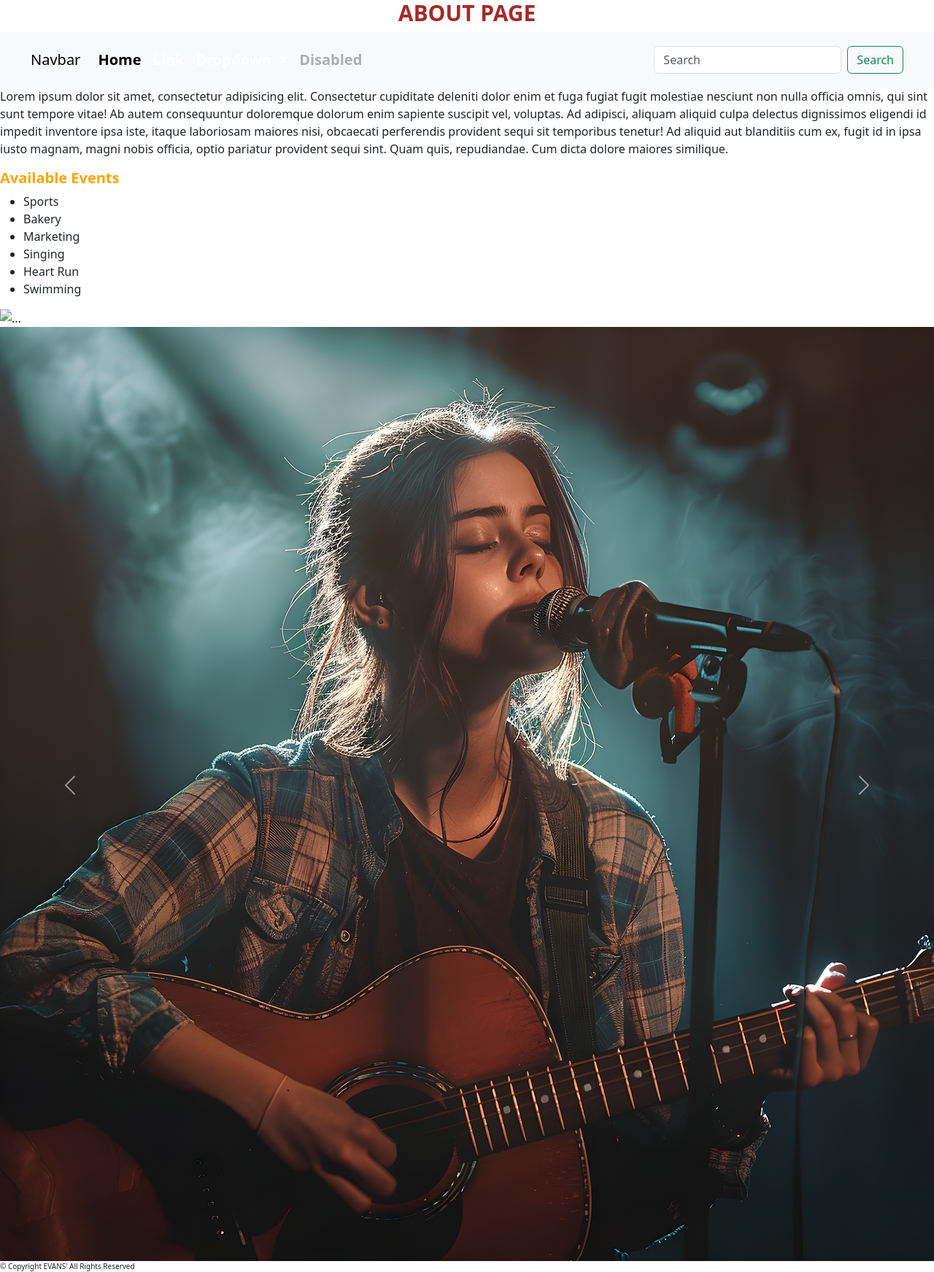
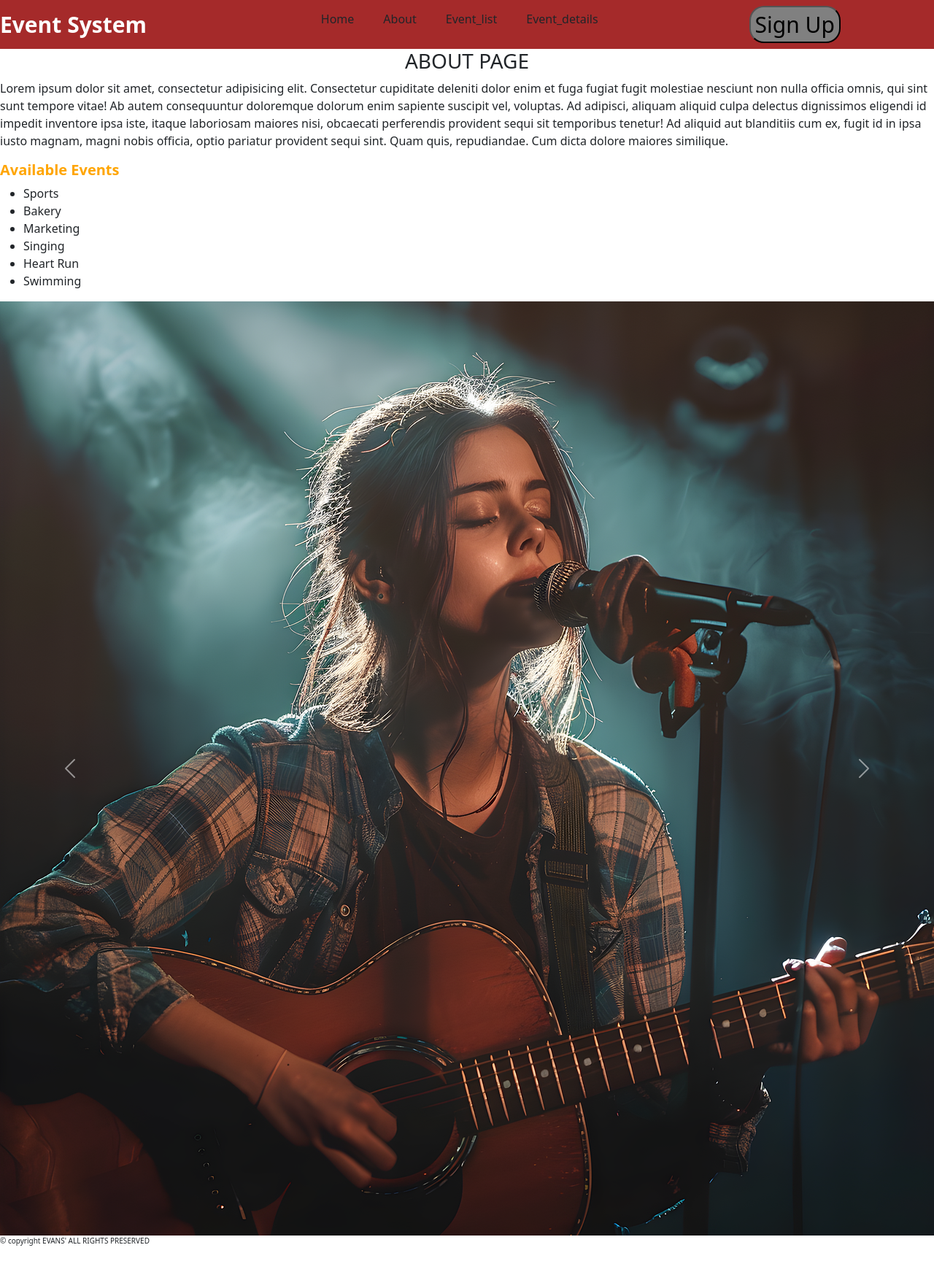
Before and after one commit to SNAVEY510/event-system, a Django app: page /attendance_register/about/ in a window 1280 px wide. Shown: the whole page at 73% size. After the commit the page ends 1707 px from the top, so only its background shows below. Run offline with Django 5.2, Linux system fonts and the light colour scheme; some libraries are stand-ins or nearby versions.

Commit message:
second commit

```diff
--- a/attendance_register/templates/about.html
+++ b/attendance_register/templates/about.html
@@ -1,49 +1,9 @@
-<!DOCTYPE html>
-<html lang="en">
-<head>
-    <meta charset="UTF-8">
-    <title>Title</title>
-    <link rel="stylesheet" href="../../static/assets/styles/bootstrap/css/bootstrap.css">
-   <link rel="stylesheet" href="../../static/assets/styles/main.css">
-</head>
-<body>
+{% extends 'base.html' %}
+{% block title %}
+    About
+{% endblock %}
+{% block content %}
 <h3>ABOUT PAGE</h3>
-<nav class="navbar navbar-expand-lg bg-body-tertiary">
-  <div class="container-fluid">
-    <a class="navbar-brand" href="#">Navbar</a>
-    <button class="navbar-toggler" type="button" data-bs-toggle="collapse" data-bs-target="#navbarSupportedContent" aria-controls="navbarSupportedContent" aria-expanded="false" aria-label="Toggle navigation">
-      <span class="navbar-toggler-icon"></span>
-    </button>
-    <div class="collapse navbar-collapse" id="navbarSupportedContent">
-      <ul class="navbar-nav me-auto mb-2 mb-lg-0">
-        <li class="nav-item">
-          <a class="nav-link active" aria-current="page" href="#">Home</a>
-        </li>
-        <li class="nav-item">
-          <a class="nav-link" href="#">Link</a>
-        </li>
-        <li class="nav-item dropdown">
-          <a class="nav-link dropdown-toggle" href="#" role="button" data-bs-toggle="dropdown" aria-expanded="false">
-            Dropdown
-          </a>
-          <ul class="dropdown-menu">
-            <li><a class="dropdown-item" href="#">Action</a></li>
-            <li><a class="dropdown-item" href="#">Another action</a></li>
-            <li><hr class="dropdown-divider"></li>
-            <li><a class="dropdown-item" href="#">Something else here</a></li>
-          </ul>
-        </li>
-        <li class="nav-item">
-          <a class="nav-link disabled" aria-disabled="true">Disabled</a>
-        </li>
-      </ul>
-      <form class="d-flex" role="search">
-        <input class="form-control me-2" type="search" placeholder="Search" aria-label="Search"/>
-        <button class="btn btn-outline-success" type="submit">Search</button>
-      </form>
-    </div>
-  </div>
-</nav>
 <p>Lorem ipsum dolor sit amet, consectetur adipisicing elit. Consectetur cupiditate deleniti dolor enim et fuga fugiat fugit molestiae nesciunt non nulla officia omnis, qui sint sunt tempore vitae! Ab autem consequuntur doloremque dolorum enim sapiente suscipit vel, voluptas. Ad adipisci, aliquam aliquid culpa delectus dignissimos eligendi id impedit inventore ipsa iste, itaque laboriosam maiores nisi, obcaecati perferendis provident sequi sit temporibus tenetur! Ad aliquid aut blanditiis cum ex, fugit id in ipsa iusto magnam, magni nobis officia, optio pariatur provident sequi sint. Quam quis, repudiandae. Cum dicta dolore maiores similique.</p>
 <h3 class="tab">Available Events</h3>
 <ul>
@@ -57,15 +17,13 @@
 <div id="carouselExampleAutoplaying" class="carousel slide" data-bs-ride="carousel">
   <div class="carousel-inner">
     <div class="carousel-item active">
-      <img src="" class="d-block w-100" alt="..."><img src="../../static/assets/images/iffany-singer-8813370_1280.png"
-                                                       height="1280" width="1280"/>
+      <img src="../../static/assets/images/iffany-singer-8813370_1280.png" class="d-block w-100" alt="...">
     </div>
     <div class="carousel-item">
-      <img src="" class="d-block w-100" alt="..."><img src="../../static/assets/images/kaazoom-ai-generated-9641410_1280.png" height="951" width="1280"/>
+      <img src="../../static/assets/images/kaazoom-ai-generated-9641410_1280.png" class="d-block w-100" alt="...">
     </div>
     <div class="carousel-item">
-      <img src="" class="d-block w-100" alt="..."><img src="../../static/assets/images/iffany-singer-8813370_1280.png"
-                                                       height="1280" width="1280"/>
+      <img src="../../static/assets/images/iffany-singer-8813370_1280.png" class="d-block w-100" alt="...">
     </div>
   </div>
   <button class="carousel-control-prev" type="button" data-bs-target="#carouselExampleAutoplaying" data-bs-slide="prev">
@@ -77,6 +35,4 @@
     <span class="visually-hidden">Next</span>
   </button>
 </div>
-<footer> © Copyright EVANS' All Rights Reserved</footer>
-</body>
-</html>
+{% endblock %}
--- /dev/null
+++ b/attendance_register/templates/base.html
@@ -0,0 +1,32 @@
+<!DOCTYPE html>
+<html lang="en">
+<head>
+    <meta charset="UTF-8">
+    <title>{% block title %}{% endblock %}</title>
+     <link rel="stylesheet" href="../../static/assets/styles/main.css">
+    <link rel="stylesheet" href="../../static/assets/styles/bootstrap/css/bootstrap.css">
+</head>
+<body>
+<nav class="navbar">
+    <div class="nav-container">
+    <div class="logo">
+        Event System
+    </div>
+    <ul class="nav-menu">
+        <li class="nav-item"><a href="{% url 'home' %}" class="nav-link">Home</a></li>
+        <li class="nav-item"><a href="{% url 'about' %}" class="nav-link">About</a></li>
+        <li class="nav-item"><a href="{% url 'event_list' %}" class="nav-link">Event_list</a></li>
+        <li class="nav-item"><a href="{% url 'event_details' %}" class="nav-link">Event_details</a></li>
+    </ul>
+    <div class="nav-button">
+        <button class="signup-btn">Sign Up</button>
+    </div>
+    </div>
+</nav>
+{% block content %}
+
+{% endblock %}
+<footer>&copy copyright EVANS' ALL RIGHTS PRESERVED</footer>
+<script src="../../static/assets/styles/bootstrap/js/bootstrap.bundle.js"></script>
+</body>
+</html>
--- a/static/assets/styles/main.css
+++ b/static/assets/styles/main.css
@@ -34,7 +34,7 @@ width: 50px;
         }
         th{
         background-color: grey;
-        font-family: Algerian;
+            font-family: Algerian, serif;
         color: black;
         font-size: 30px;
         }
```
Also changed, not shown: attendance_register/templates/contact form.html (+3 -30 lines), attendance_register/templates/event_details.html (+7 -29 lines), attendance_register/templates/event_list.html (+6 -28 lines), attendance_register/templates/home.html (+6 -28 lines).
